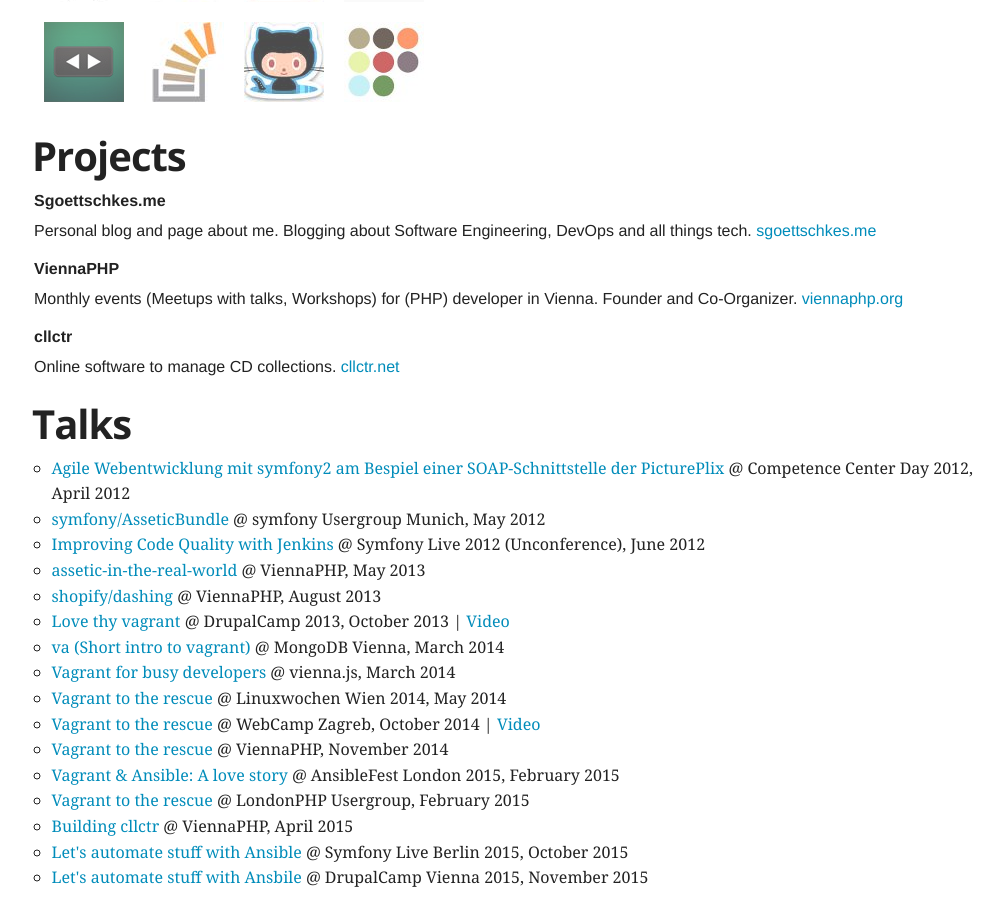
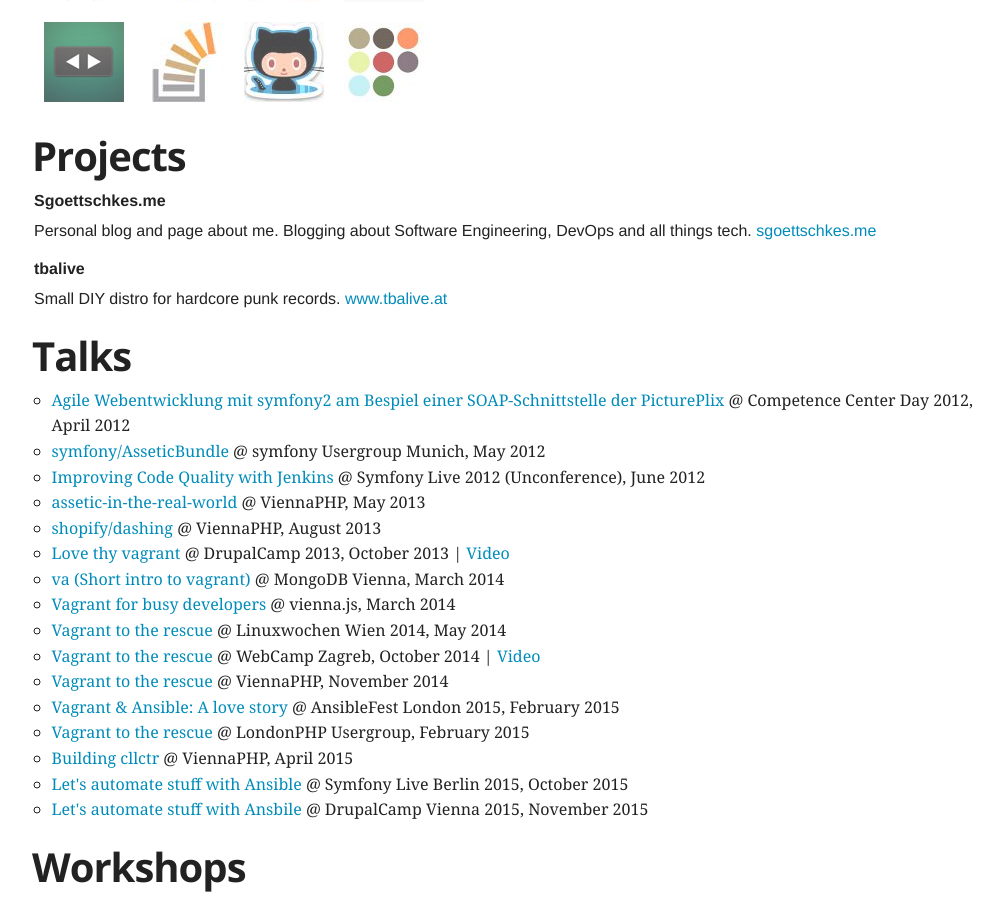
Before and after one commit to Sgoettschkes/sgoettschkes.github.io, a Jekyll site: the page built from about.html, in a window 1280 px wide and 900 px high, scrolled down 1015 px. Shown: the whole window, without its empty margins (121-1125 px from the left). Built offline with Jekyll 4.4.1, drawn with Linux system fonts in a browser that asks for light colours; nearby versions of some CDN libraries; Markdown is read by kramdown in place of the engine named in the settings.

Commit message:
Replace outdated projects

```diff
--- a/_data/about/projects.yml
+++ b/_data/about/projects.yml
@@ -2,11 +2,7 @@
   description: Personal blog and page about me. Blogging about Software Engineering, DevOps and all things tech.
   url: http://sgoettschkes.me
   url_caption: sgoettschkes.me
-- name: ViennaPHP
-  description: Monthly events (Meetups with talks, Workshops) for (PHP) developer in Vienna. Founder and Co-Organizer.
-  url: http://viennaphp.org
-  url_caption: viennaphp.org
-- name: cllctr
-  description: Online software to manage CD collections.
-  url: http://cllctr.net
-  url_caption: cllctr.net
+- name: tbalive
+  description: Small DIY distro for hardcore punk records.
+  url: http://www.tbalive.at
+  url_caption: www.tbalive.at
```
